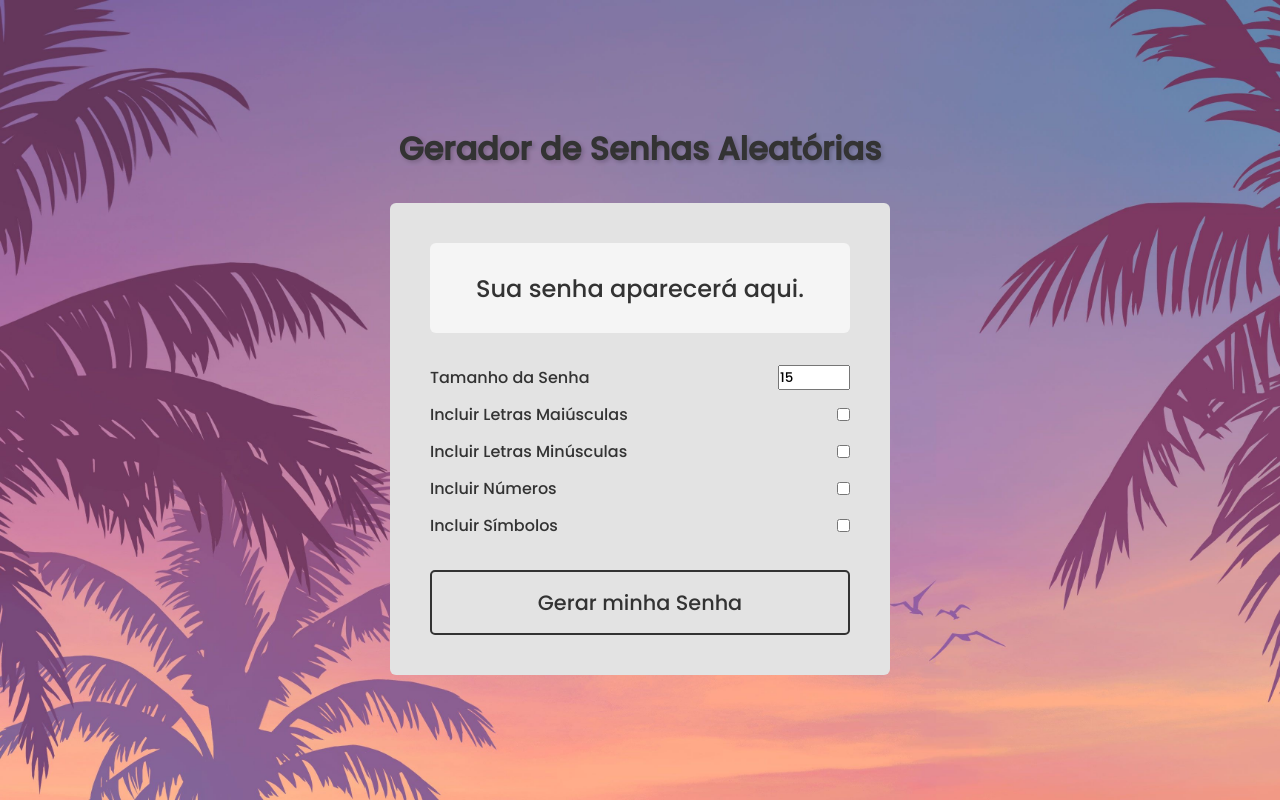
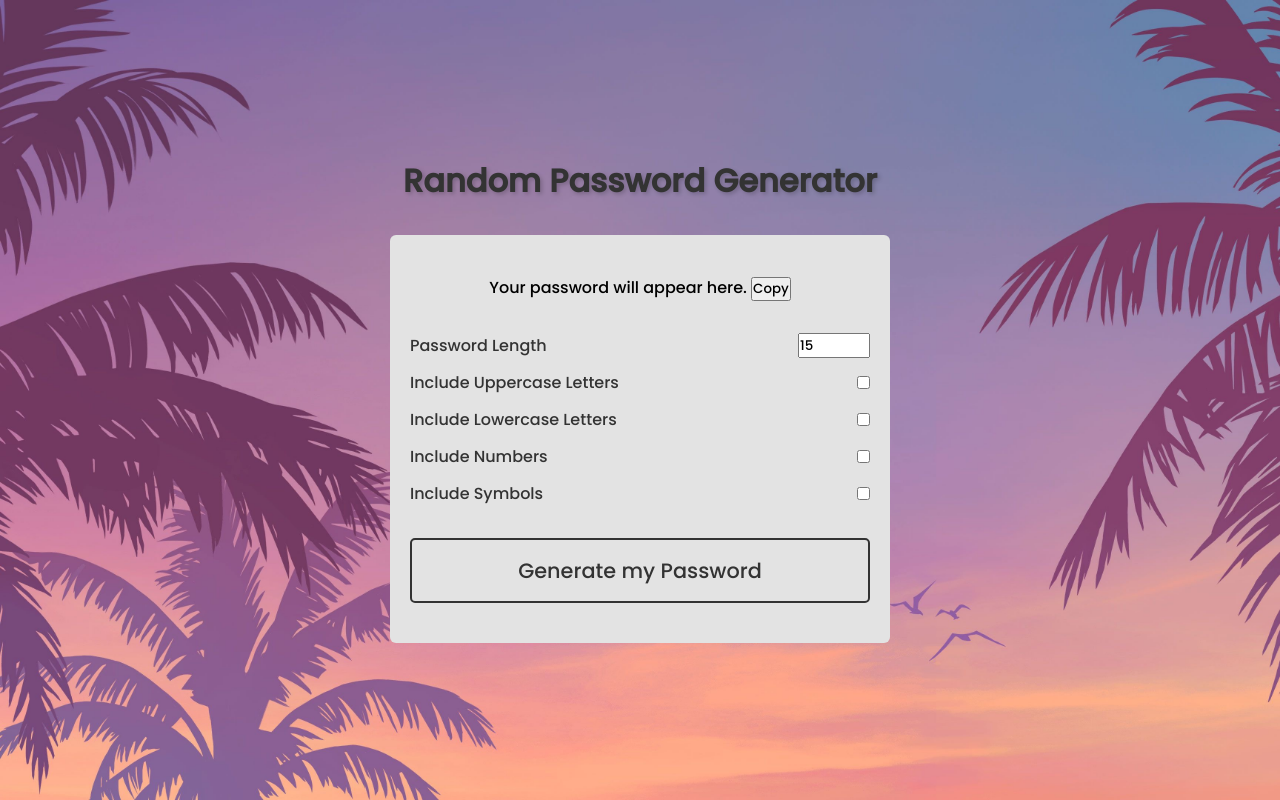
Before and after one commit to PkLavc/Projects_Open, a plain HTML site: page en/Random Password Generator/index.html in a window 1280 px wide. Drawn offline with Linux system fonts and the light colour scheme.

Commit message:
Update index.html

```diff
--- a/en/Random Password Generator/index.html
+++ b/en/Random Password Generator/index.html
@@ -1,9 +1,9 @@
 <!DOCTYPE html>
-<html lang="pt-BR">
+<html lang="en">
 <head>
   <meta charset="UTF-8">
   <meta name="viewport" content="width=device-width, initial-scale=1.0">
-  <title>Gerador de Senhas Aleatórias</title>
+  <title>Random Password Generator</title>
   <!-- Google Fonts -->
   <link rel="preconnect" href="https://fonts.gstatic.com">
   <link href="https://fonts.googleapis.com/css2?family=Poppins:wght@300;500&display=swap" rel="stylesheet">
@@ -11,37 +11,37 @@
   <link rel="stylesheet" href="style.css">
 </head>
 <body>
-  <h1>Gerador de Senhas Aleatórias</h1>
+  <h1>Random Password Generator</h1>
   <div class="container">
     <div class="header">
-      <div class="pword">
-        <span id="senha">Sua senha aparecerá aqui.</span>
-        <button id="copiar">Copiar</button>
+      <div class="password">
+        <span id="password">Your password will appear here.</span>
+        <button id="copy">Copy</button>
       </div>
     </div>
-    <div class="pword__body">
+    <div class="password__body">
       <div class="form-control">
-        <label class="label" for="tamanho">Tamanho da Senha</label>
-        <input id="tamanho" value="15" type="number" min="2" max="25" />
+        <label class="label" for="length">Password Length</label>
+        <input id="length" value="15" type="number" min="2" max="25" />
       </div>
       <div class="form-control">
-          <label class="label" for="maiuscula">Incluir Letras Maiúsculas</label>
-          <input id="maiuscula" type="checkbox" />
+          <label class="label" for="uppercase">Include Uppercase Letters</label>
+          <input id="uppercase" type="checkbox" />
       </div>
       <div class="form-control">
-          <label class="label" for="minuscula">Incluir Letras Minúsculas</label>
-          <input id="minuscula" type="checkbox" />
+          <label class="label" for="lowercase">Include Lowercase Letters</label>
+          <input id="lowercase" type="checkbox" />
       </div>
       <div class="form-control">
-          <label class="label" for="numero">Incluir Números</label>
-          <input id="numero" type="checkbox" />
+          <label class="label" for="number">Include Numbers</label>
+          <input id="number" type="checkbox" />
       </div>
       <div class="form-control">
-          <label class="label" for="simbolo">Incluir Símbolos</label>
-          <input id="simbolo" type="checkbox" />
+          <label class="label" for="symbol">Include Symbols</label>
+          <input id="symbol" type="checkbox" />
       </div>
-      <button class="generate" id="gerar">
-        Gerar minha Senha
+      <button class="generate" id="generate">
+        Generate my Password
       </button>
     </div>
   </div>
```
